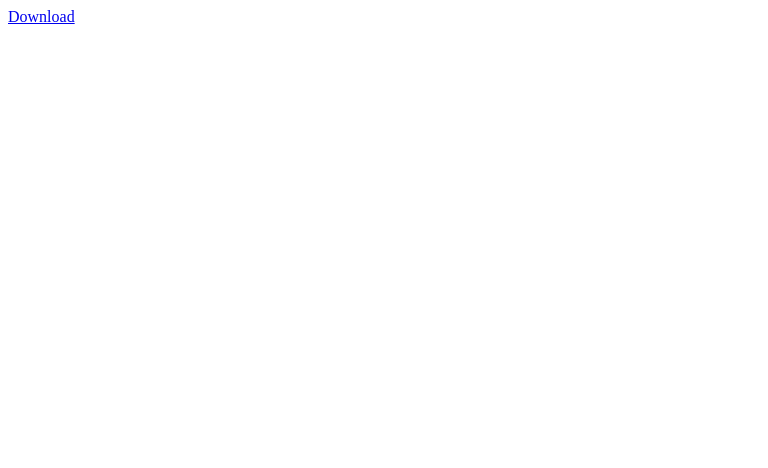
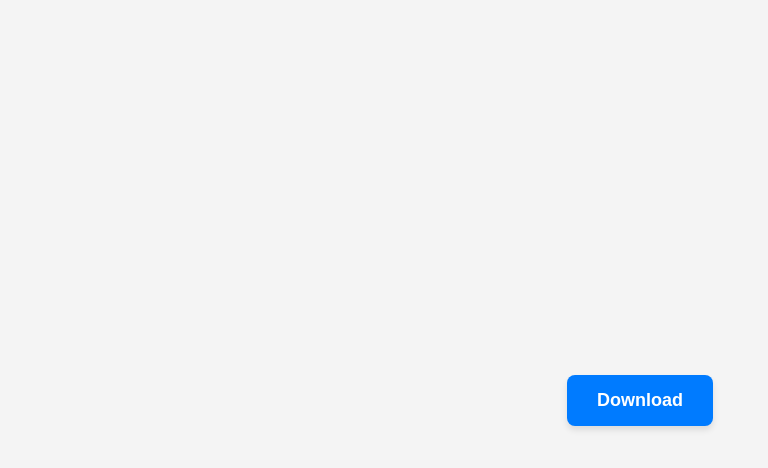
Before and after one commit to DimSar01/dimsar01.github.io, a plain HTML site: page download_planes.html in a window 1280 px wide. Shown: the whole page, without its empty margins (0-768 px from the left). Drawn offline with Linux system fonts and the light colour scheme.

Commit message:
Update download_planes.html

```diff
--- a/download_planes.html
+++ b/download_planes.html
@@ -2,6 +2,34 @@
 <html>
 <head>
     <title>Planes</title>
+    <meta name="viewport" content="width=device-width, initial-scale=1.0">
+    <style>
+        body {
+            margin: 0;
+            display: flex;
+            justify-content: center;
+            align-items: center;
+            height: 100vh;
+            background-color: #f4f4f4;
+            font-family: Arial, sans-serif;
+        }
+        a {
+            display: inline-block;
+            padding: 15px 30px;
+            font-size: 18px;
+            font-weight: bold;
+            text-decoration: none;
+            color: #ffffff;
+            background-color: #007bff;
+            border-radius: 8px;
+            box-shadow: 0 4px 6px rgba(0, 0, 0, 0.1);
+            transition: background-color 0.3s, transform 0.2s;
+        }
+        a:hover {
+            background-color: #0056b3;
+            transform: translateY(-2px);
+        }
+    </style>
 </head>
 <body>
     <a href="itms-services://?action=download-manifest&url=https://dimsar01.github.io/manifest.plist">Download</a>
```
